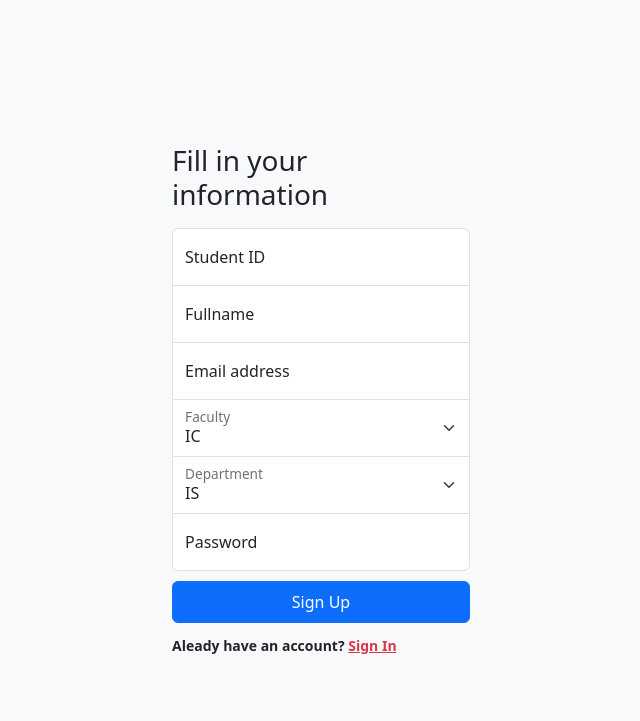
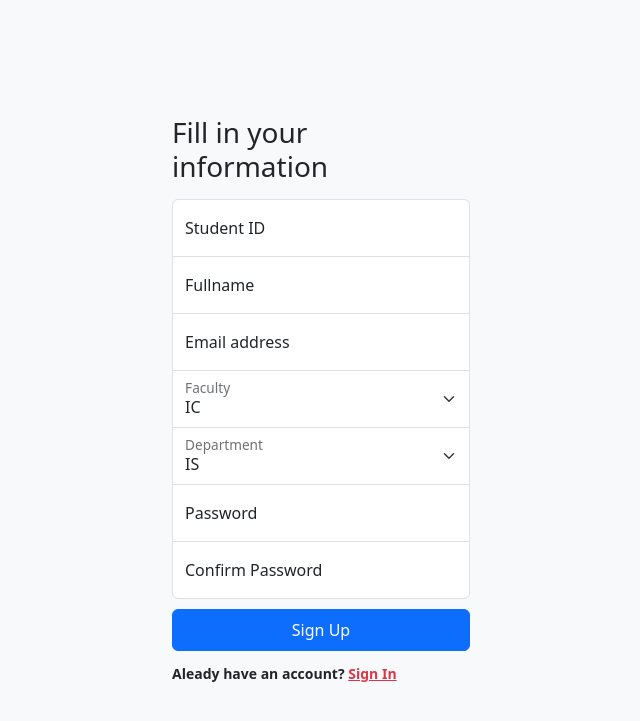
Before and after one commit to 66111463/DB424_66_2, a PHP site: page /register.php in a window 1280 px wide. Shown: the top 721 px of the page, without its empty margins (319-959 px from the left). Run offline with PHP 8.4, Linux system fonts and the light colour scheme; data that the repository does not hold is empty.

Commit message:
Student Activit: sign up, sign up, sign out

```diff
--- a/student_activity/register.php
+++ b/student_activity/register.php
@@ -66,16 +66,27 @@
                 border-radius: 0;
             }
 
-            .form-signin input[name="password"] {
+            .form-signin input[id="floatingPassword2"] {
                 margin-bottom: 10px;
                 border-bottom-left-radius: 6px;
                 border-bottom-right-radius: 6px;
             }
         </style>
+        <script> // function เพื่อใช้เทียบ confirm password
+            function confirmPassword() {
+                let p1 = document.getElementById('floatingPassword').value;
+                let p2 = document.getElementById('floatingPassword2').value;
+                if (p1 != p2) {
+                    alert('Password not match.');
+                    event.preventDefault();
+                }
+            }
+        </script>
     </head>
     <body class="d-flex align-items-center py-4 bg-body-tertiary">
         <main class="form-signin w-100 m-auto">
-            <form method="post">
+            <!-- สร้าง Function เพื่อ confirm password ก่อน submit -->
+            <form method="post" onsubmit="confirmPassword()">
                 <!-- <img class="mb-4" src="/docs/5.3/assets/brand/bootstrap-logo.svg" alt="" width="72" height="57"> -->
                 <h1 class="h3 mb-3 fw-normal">Fill in your information</h1>
                 <?php
@@ -116,6 +127,10 @@
                     <input name="password" type="password" class="form-control" id="floatingPassword" placeholder="Password" requried>
                     <label for="floatingPassword">Password</label>
                 </div>
+                <div class="form-floating">
+                    <input type="password" class="form-control" id="floatingPassword2" placeholder="Confirm Password" requried>
+                    <label for="floatingPassword2">Confirm Password</label>
+                </div>
 
                 <button name="submit" class="btn btn-primary w-100 py-2" type="submit">Sign Up</button>
                 <p class="small fw-bold mt-2 pt-1 mb-0">Aleady have an account? <a href="index.php" class="link-danger">Sign In</a></p>
```
